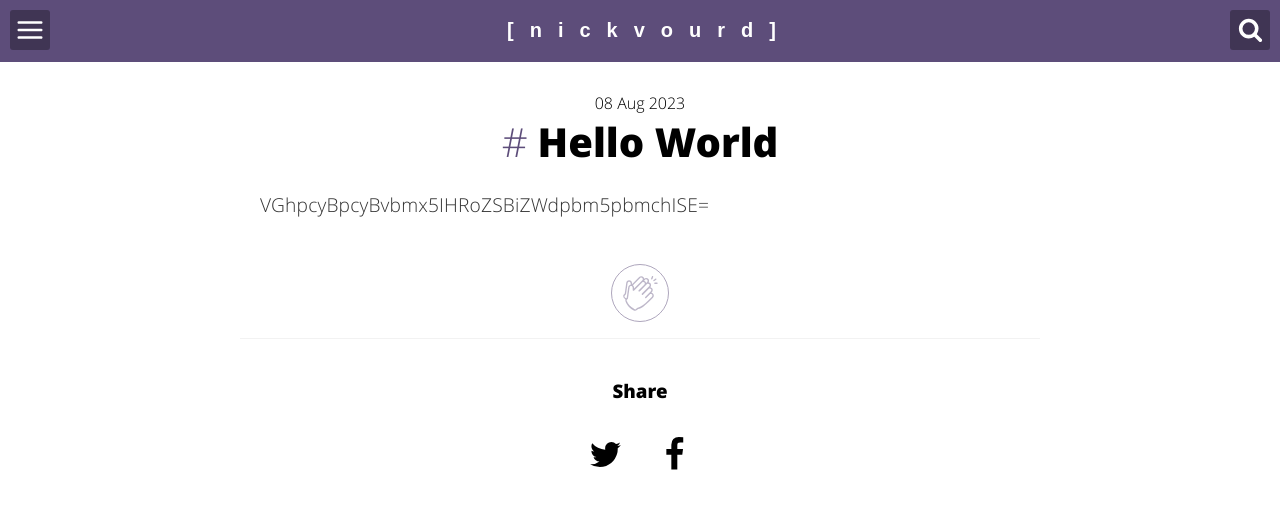
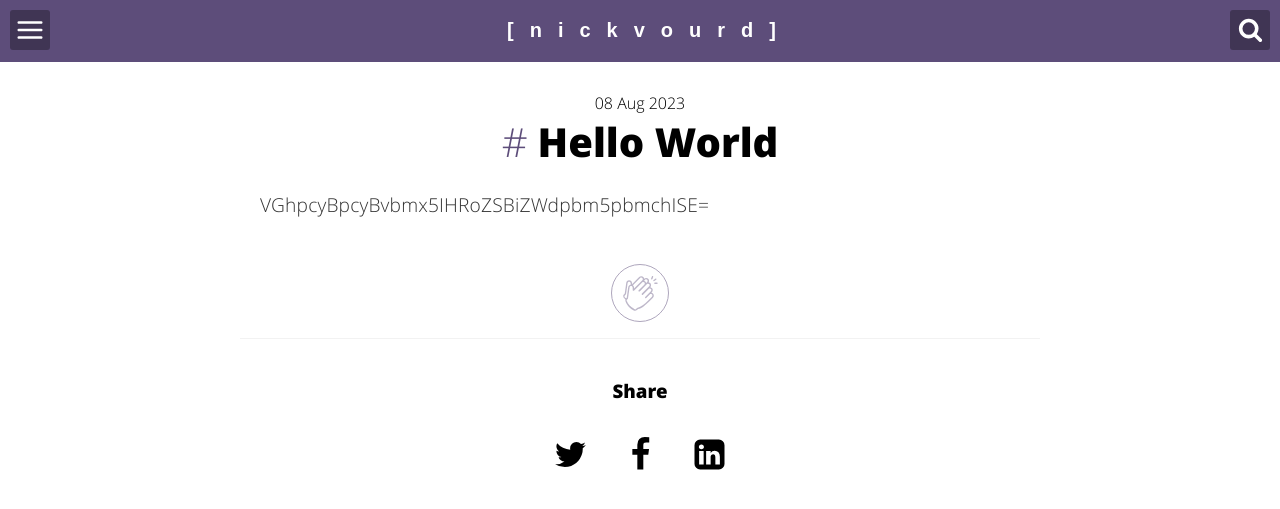
Before and after one commit to nickvourd/nickvourd.github.io, a Jekyll site: the page built from _posts/2023-08-08-hello-world.md, in a window 1280 px wide. Shown: the top 509 px of the page. Built offline with Jekyll 4.4.1, drawn with Linux system fonts in a browser that asks for light colours.

Commit message:
Update share.html

```diff
--- a/_includes/share.html
+++ b/_includes/share.html
@@ -12,4 +12,9 @@
         <svg class="icon icon-facebook"><use xlink:href="#icon-facebook"></use></svg>
     </a>
 
+    <a aria-label="Share on LinkedIn" href="https://www.linkedin.com/sharing/share-offsite/?url=https://nickvourd.github.io{{ page.url }}"
+   onclick="window.open(this.href, 'linkedin-share','width=580,height=296');return false;" title="Share on LinkedIn">
+        <svg class="icon icon-linkedin"><use xlink:href="#icon-linkedin"></use></svg>
+    </a>
+
 </section>
```
